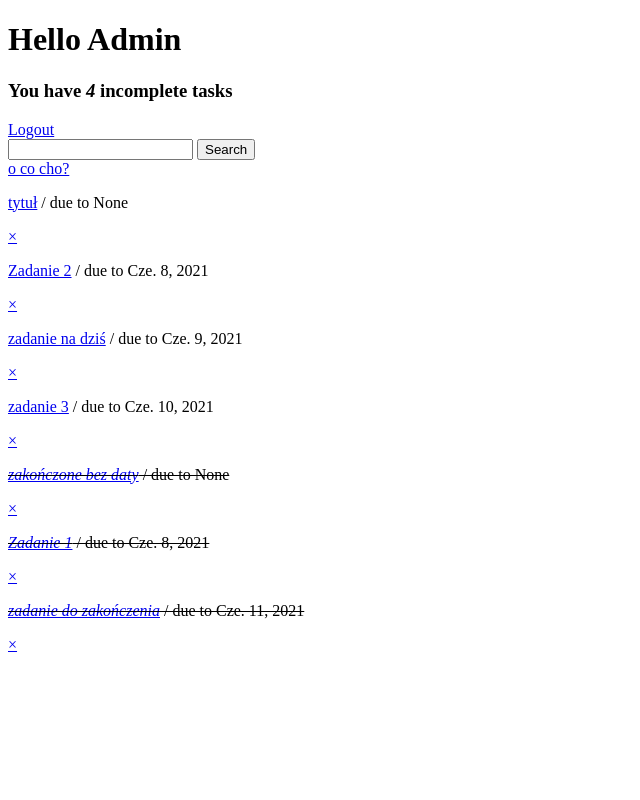
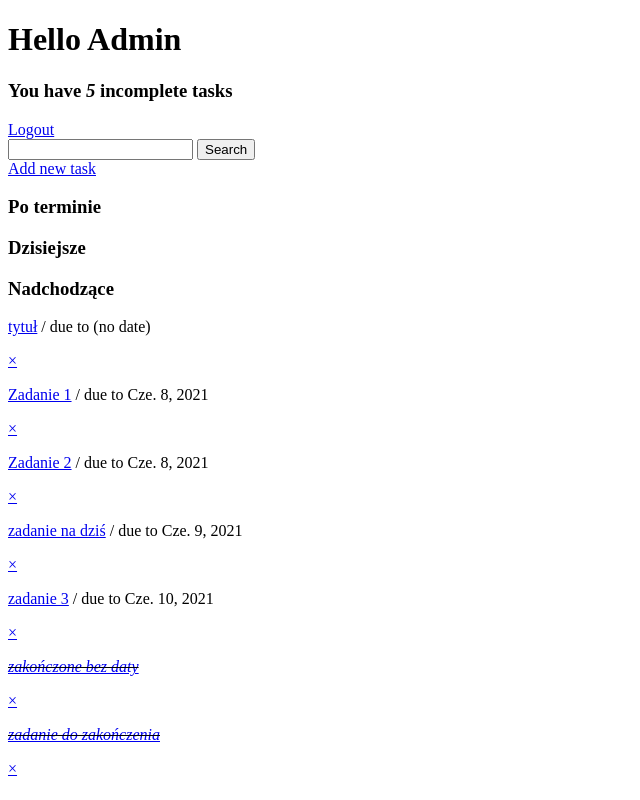
Before and after one commit to lukaszsliwinski/task_planner, a Django app: page / in a window 1280 px wide. Shown: the whole page, without its empty margins (0-640 px from the left). Run offline with Django 3.2, Linux system fonts and the light colour scheme; the first user in the database is signed in; data comes from the database, SQL or seed files in the repository.

Commit message:
Adding 3 sections for sorting tasks - past, today and coming

```diff
--- a/base/models.py
+++ b/base/models.py
@@ -2,6 +2,8 @@ from django.db import models
 from django.contrib.auth.models import User
 
 import datetime
+
+from datetime import date
 
 class Task(models.Model):
     user = models.ForeignKey(User, on_delete=models.CASCADE, null=True, blank=True)
@@ -13,3 +15,21 @@ class Task(models.Model):
 
     def __str__(self):
         return self.title
+
+    @property
+    def past(self):
+        try:
+            return date.today() > self.due_date
+        except TypeError:
+            return None
+
+    @property
+    def today(self):
+        return date.today() == self.due_date
+
+    @property
+    def coming(self):
+        try:
+            return date.today() < self.due_date
+        except TypeError:
+            return self.due_date == None
--- a/base/templates/base/task_list.html
+++ b/base/templates/base/task_list.html
@@ -18,26 +18,79 @@
         <input type="text" name="search-area" value="{{search_input}}">
         <input type="submit" value="Search">
     </form>
-    <a href="{% url 'task-create' %}">o co cho?</a>
+    <a href="{% url 'task-create' %}">Add new task</a>
 </div>
 
 <div>
+    <h3>Po terminie</h3>
     {% for task in tasks %}
+    {% if task.past %}
     <div>
         {% if task.complete %}
         <div>
-            <div></div>
-            <p><i><s><a href="{% url 'task-detail' task.id %}">{{task}}</a></i> / due to {{task.due_date}}</s></p>
+            <p><i><s><a href="{% url 'task-detail' task.id %}">{{task}}</a></s></i></p>
         </div>
         <a href="{% url 'task-delete' task.id %}">&#215;</a>
         {% else %}
         <div>
-            <div></div>
             <p><a href="{% url 'task-detail' task.id %}">{{task}}</a> / due to {{task.due_date}}</p>
         </div>
         <a href="{% url 'task-delete' task.id %}">&#215;</a>
         {% endif %}
     </div>
+    {% endif %}
+    {% empty %}
+    <h3>No items in list</h3>
+    {% endfor %}
+</div>
+
+<div>
+    <h3>Dzisiejsze</h3>
+    {% for task in tasks %}
+    {% if task.today %}
+    <div>
+        {% if task.complete %}
+        <div>
+            <p><i><s><a href="{% url 'task-detail' task.id %}">{{task}}</a></s></i></p>
+        </div>
+        <a href="{% url 'task-delete' task.id %}">&#215;</a>
+        {% else %}
+        <div>
+            <p><a href="{% url 'task-detail' task.id %}">{{task}}</a> / due to {{task.due_date}}</p>
+        </div>
+        <a href="{% url 'task-delete' task.id %}">&#215;</a>
+        {% endif %}
+    </div>
+    {% endif %}
+    {% empty %}
+    <h3>No items in list</h3>
+    {% endfor %}
+</div>
+
+<div>
+    <h3>Nadchodzące</h3>
+    {% for task in tasks %}
+    {% if task.coming %}
+    <div>
+        {% if task.complete %}
+        <div>
+            <p><i><s><a href="{% url 'task-detail' task.id %}">{{task}}</a></s></i></p>
+        </div>
+        <a href="{% url 'task-delete' task.id %}">&#215;</a>
+        {% else %}
+        <div>
+            <p><a href="{% url 'task-detail' task.id %}">{{task}}</a> / due to
+                {% if task.due_date %}
+                    {{task.due_date}}
+                {% else %}
+                    (no date)
+                {% endif %}
+            </p>
+        </div>
+        <a href="{% url 'task-delete' task.id %}">&#215;</a>
+        {% endif %}
+    </div>
+    {% endif %}
     {% empty %}
     <h3>No items in list</h3>
     {% endfor %}
```
Also changed, not shown: db.sqlite3.
